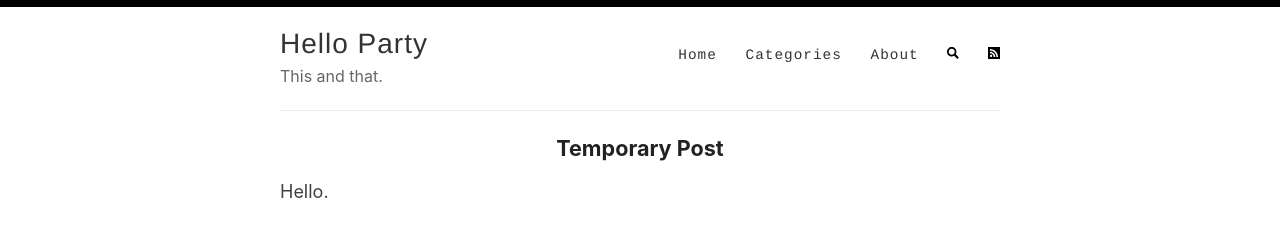
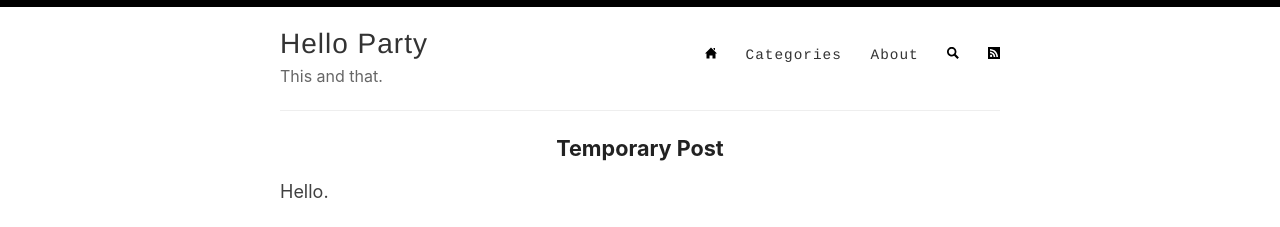
Before and after one commit to hello-party/hello-party-old.github.io, a Jekyll site: the page built from index.html, in a window 1280 px wide. Shown: the top 227 px of the page. Built offline with Jekyll 4.4.1, drawn with Linux system fonts in a browser that asks for light colours; the list of posts is cut into pages by our own code.

Commit message:
Update default.html

```diff
--- a/_layouts/default.html
+++ b/_layouts/default.html
@@ -27,7 +27,7 @@
             </div>
 
             <nav>
-              <a href="{{ site.baseurl }}/">Home</a>
+              <a href="{{ site.baseurl }}/"><svg xmlns="http://www.w3.org/2000/svg" width="12" height="12" viewBox="0 0 24 24"><path d="M21 13v10h-6v-6h-6v6h-6v-10h-3l12-12 12 12h-3zm-1-5.907v-5.093h-3v2.093l3 3z"/></svg></a>
               <a href="{{ site.baseurl }}/categories">Categories</a>
               <a href="{{ site.baseurl }}/about">About</a>
               <a href="{{ site.baseurl }}/search"><svg xmlns="http://www.w3.org/2000/svg" width="12" height="12" viewBox="0 0 24 24"><path d="M23.822 20.88l-6.353-6.354c.93-1.465 1.467-3.2 1.467-5.059.001-5.219-4.247-9.467-9.468-9.467s-9.468 4.248-9.468 9.468c0 5.221 4.247 9.469 9.468 9.469 1.768 0 3.421-.487 4.839-1.333l6.396 6.396 3.119-3.12zm-20.294-11.412c0-3.273 2.665-5.938 5.939-5.938 3.275 0 5.94 2.664 5.94 5.938 0 3.275-2.665 5.939-5.94 5.939-3.274 0-5.939-2.664-5.939-5.939z"/></svg></a>
```
